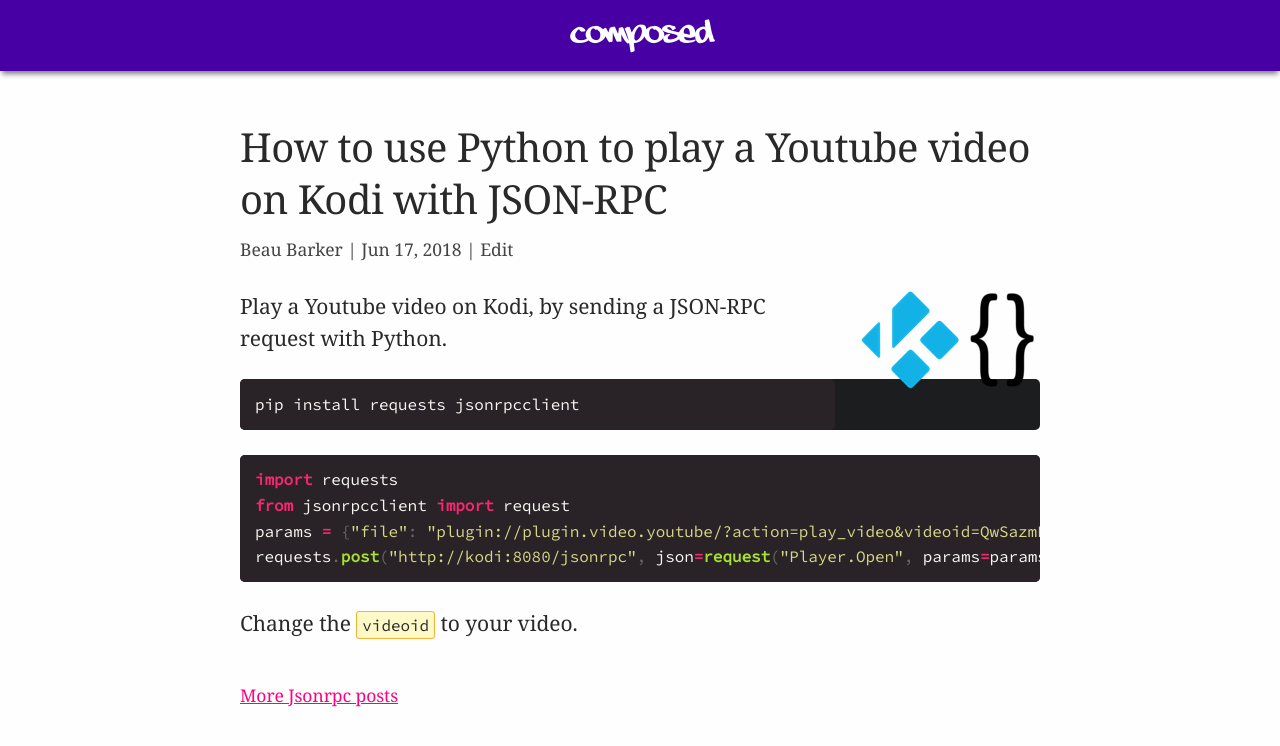
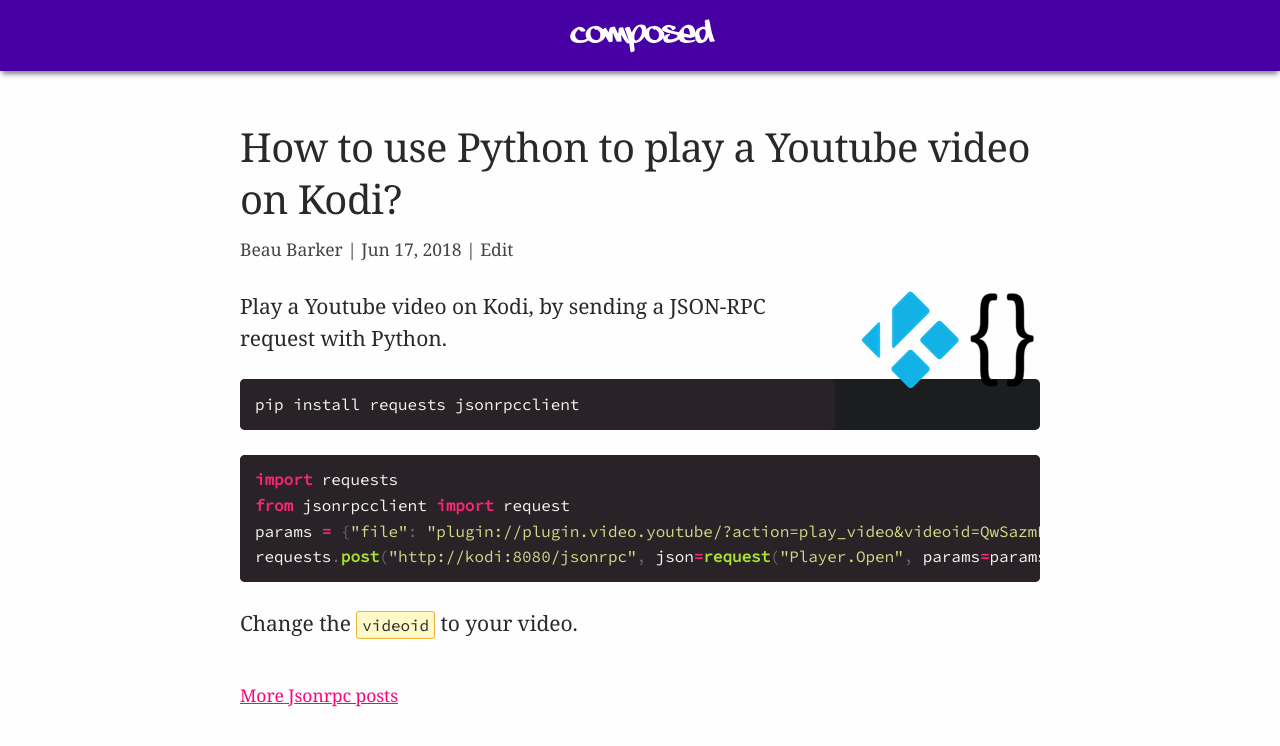
Before and after one commit to explodinglabs/explodinglabs.github.io, a Jekyll site: the page built from docs/_posts/jsonrpc/2018-06-17-play-youtube-video-on-kodi.markdown, in a window 1280 px wide. Shown: the top 746 px of the page. Built offline with Jekyll 4.4.1, drawn with Linux system fonts in a browser that asks for light colours.

Commit message:
Update 2018-06-17-play-youtube-video-on-kodi.markdown

```diff
--- a/docs/_posts/jsonrpc/2018-06-17-play-youtube-video-on-kodi.markdown
+++ b/docs/_posts/jsonrpc/2018-06-17-play-youtube-video-on-kodi.markdown
@@ -1,7 +1,7 @@
 ---
 layout: post
 category: jsonrpc
-title: How to use Python to play a Youtube video on Kodi with JSON-RPC
+title: How to use Python to play a Youtube video on Kodi?
 permalink: /jsonrpc/kodi-youtube
 ---
 <div class="wide-logos" markdown="1">
```
